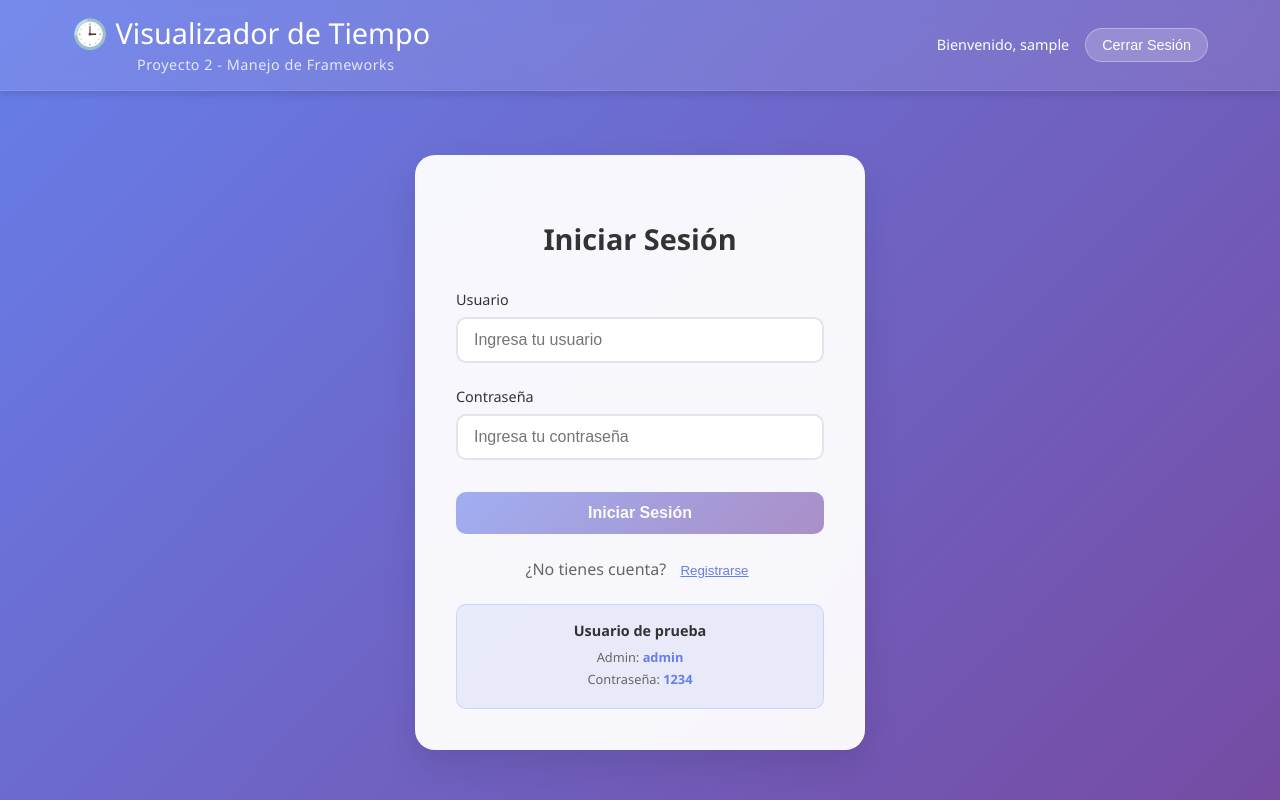
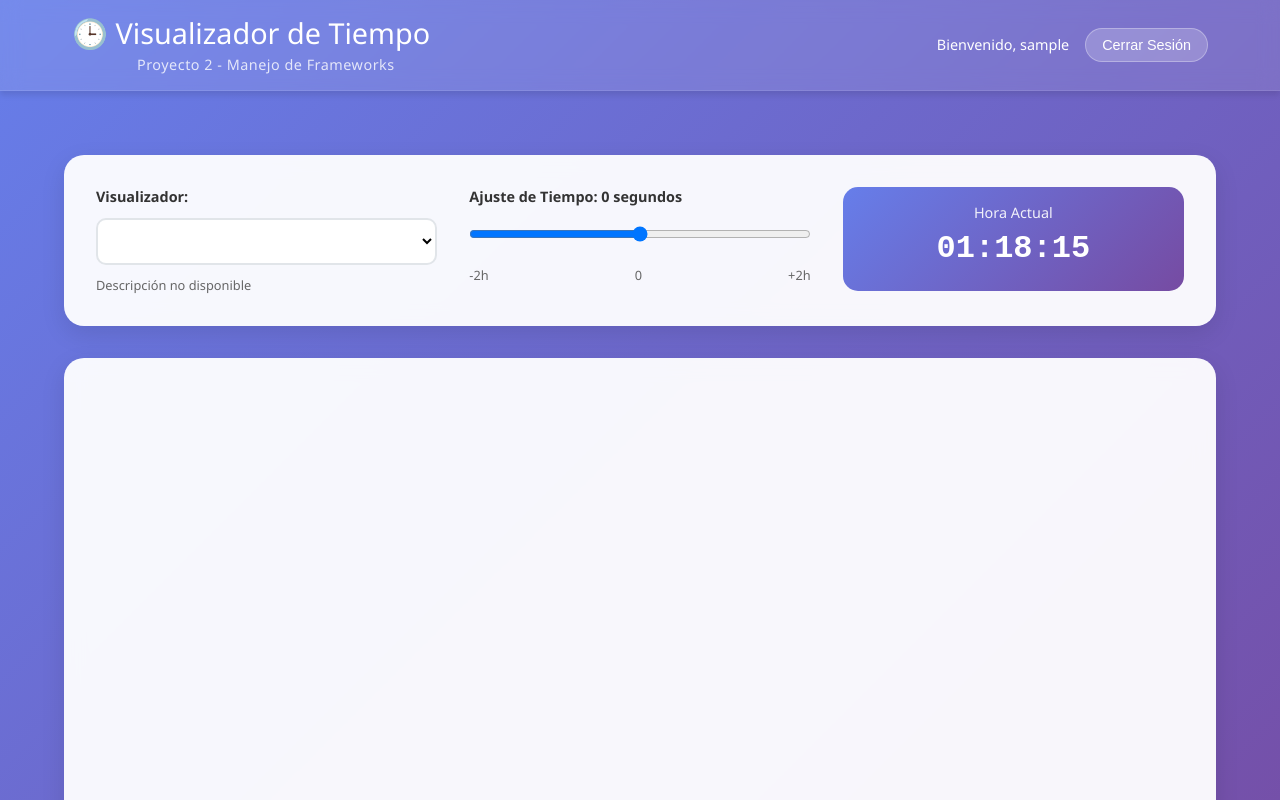
Before and after one commit to gabrp2908/Frameworks_Proyecto2, an Angular app: page /time in a window 1280 px wide. Before the commit this address led to /auth. Shown: the top 800 px of the page. Built offline with nearby package versions, Linux system fonts and the light colour scheme; sample sign-in values are in the browser's storage.

Commit message:
Agregado Componente de Visualización

```diff
--- a/src/app/app.routes.ts
+++ b/src/app/app.routes.ts
@@ -1,9 +1,11 @@
 import { Routes } from '@angular/router';
 import { AuthComponent } from './components/auth/auth.component';
+import { TimeVisualizerComponent } from './components/time-visualizer/time-visualizer.component';
 import { authGuard } from './guards/auth.guard';
 
 export const routes: Routes = [
   { path: '', redirectTo: '/auth', pathMatch: 'full' },
   { path: 'auth', component: AuthComponent },
+  { path: 'time', component: TimeVisualizerComponent, canActivate: [authGuard] },
   { path: '**', redirectTo: '/auth' }
 ];
--- a/src/app/components/auth/auth.component.ts
+++ b/src/app/components/auth/auth.component.ts
@@ -79,7 +79,6 @@ export class AuthComponent {
           success = this.authService.register({
             username,
             password,
-            email: '' // email vacío al eliminarlo
           } as any);
 
           if (!success) {
--- /dev/null
+++ b/src/app/components/time-visualizer/time-visualizer.component.css
@@ -0,0 +1,100 @@
+.time-visualizer-container {
+  padding: 2rem;
+  max-width: 1400px;
+  margin: 0 auto;
+}
+
+.controls-panel {
+  background: rgba(255, 255, 255, 0.95);
+  padding: 2rem;
+  border-radius: 20px;
+  margin-bottom: 2rem;
+  display: grid;
+  grid-template-columns: 1fr 1fr 1fr;
+  gap: 2rem;
+  align-items: start;
+  box-shadow: 0 8px 25px rgba(0, 0, 0, 0.1);
+  backdrop-filter: blur(10px);
+}
+
+.control-group {
+  display: flex;
+  flex-direction: column;
+  gap: 0.75rem;
+}
+
+.control-group label {
+  font-weight: 600;
+  color: #333;
+  font-size: 0.9rem;
+}
+
+.visualizer-description {
+  font-size: 0.8rem;
+  color: #666;
+  line-height: 1.4;
+}
+
+.custom-select {
+  padding: 0.75rem;
+  border: 2px solid #e1e5e9;
+  border-radius: 10px;
+  background: white;
+  font-size: 1rem;
+  cursor: pointer;
+  transition: all 0.3s ease;
+}
+
+.custom-select:focus {
+  outline: none;
+  border-color: var(--blue);
+  box-shadow: 0 0 0 3px rgba(102, 126, 234, 0.1);
+}
+
+.time-slider {
+  width: 100%;
+  margin: 0.5rem 0;
+}
+
+.slider-labels {
+  display: flex;
+  justify-content: space-between;
+  font-size: 0.8rem;
+  color: #666;
+  margin-top: 0.25rem;
+}
+
+.current-time-display {
+  text-align: center;
+  padding: 1rem;
+  background: linear-gradient(135deg, var(--blue), var(--purple));
+  border-radius: 15px;
+  color: white;
+}
+
+.time-label {
+  font-size: 0.9rem;
+  opacity: 0.9;
+  margin-bottom: 0.5rem;
+}
+
+.time-value {
+  font-size: 2rem;
+  font-weight: 700;
+  font-family: 'Courier New', monospace;
+  margin-bottom: 0.5rem;
+}
+
+.date-value {
+  font-size: 0.9rem;
+  opacity: 0.9;
+}
+
+.visualizer-area {
+  background: rgba(255, 255, 255, 0.95);
+  border-radius: 20px;
+  padding: 2rem;
+  min-height: 600px;
+  box-shadow: 0 8px 25px rgba(0, 0, 0, 0.1);
+  backdrop-filter: blur(10px);
+}
--- /dev/null
+++ b/src/app/components/time-visualizer/time-visualizer.component.html
@@ -0,0 +1,46 @@
+<div class="time-visualizer-container">
+  <div class="controls-panel">
+    <div class="control-group">
+      <label for="visualizer-select">Visualizador:</label>
+      <select
+        id="visualizer-select"
+        [(ngModel)]="selectedVisualizer"
+        class="custom-select">
+        <option *ngFor="let viz of visualizers" [value]="viz.value">
+          {{ viz.label }}
+        </option>
+      </select>
+      <div class="visualizer-description">
+        {{ getVisualizerDescription(selectedVisualizer) }}
+      </div>
+    </div>
+
+    <div class="control-group">
+      <label for="time-slider">Ajuste de Tiempo: {{ timeOffset }} segundos</label>
+      <input
+        type="range"
+        id="time-slider"
+        min="-7200"
+        max="7200"
+        [(ngModel)]="timeOffset"
+        (input)="onTimeOffsetChange($event)"
+        class="time-slider">
+      <div class="slider-labels">
+        <span>-2h</span>
+        <span>0</span>
+        <span>+2h</span>
+      </div>
+    </div>
+
+    <div class="current-time-display">
+      <div class="time-label">Hora Actual</div>
+      <div class="time-value">{{ getFormattedTime() }}</div>
+    </div>
+  </div>
+
+  <div class="visualizer-area">
+    <!-- Renderizar el componente dinámicamente -->
+    <ng-container [ngSwitch]="selectedVisualizer">
+    </ng-container>
+  </div>
+</div>
--- /dev/null
+++ b/src/app/components/time-visualizer/time-visualizer.component.ts
@@ -0,0 +1,78 @@
+import { Component, OnDestroy, OnInit } from '@angular/core';
+import { CommonModule } from '@angular/common';
+import { FormsModule } from '@angular/forms';
+import { Subscription } from 'rxjs';
+import { TimeService, TimeState } from '../../services/time.service';
+
+// Importar componentes de visualizadores
+
+interface Visualizer {
+  value: string;
+  label: string;
+  description: string;
+  component: any;
+}
+
+@Component({
+  selector: 'app-time-visualizer',
+  standalone: true,
+  imports: [
+    CommonModule,
+    FormsModule,
+  ],
+  templateUrl: './time-visualizer.component.html',
+  styleUrls: ['./time-visualizer.component.css']
+})
+export class TimeVisualizerComponent implements OnInit, OnDestroy {
+  currentTime: TimeState;
+  timeOffset: number = 0;
+  selectedVisualizer: string = 'binary';
+  private timeSubscription: Subscription | undefined;
+
+  visualizers: Visualizer[] = [
+  ];
+
+  constructor(private timeService: TimeService) {
+    this.currentTime = this.timeService.getCurrentTime();
+  }
+
+  ngOnInit() {
+    this.timeSubscription = this.timeService.getTime().subscribe(time => {
+      this.currentTime = time;
+    });
+  }
+
+  ngOnDestroy() {
+    if (this.timeSubscription) {
+      this.timeSubscription.unsubscribe();
+    }
+  }
+
+  onTimeOffsetChange(event: any): void {
+    this.timeOffset = parseInt(event.target.value);
+    this.timeService.setTimeOffset(this.timeOffset);
+  }
+
+  getVisualizerName(value: string): string {
+    const visualizer = this.visualizers.find(viz => viz.value === value);
+    return visualizer ? visualizer.label : 'Visualizador';
+  }
+
+  getVisualizerDescription(value: string): string {
+    const visualizer = this.visualizers.find(viz => viz.value === value);
+    return visualizer ? visualizer.description : 'Descripción no disponible';
+  }
+
+  getCurrentVisualizer(): any {
+    const visualizer = this.visualizers.find(viz => viz.value === this.selectedVisualizer);
+    return visualizer ? visualizer.component : null;
+  }
+
+  getFormattedTime(): string {
+    if (!this.currentTime?.date) return '00:00:00';
+    const hours = this.currentTime.hours.toString().padStart(2, '0');
+    const minutes = this.currentTime.minutes.toString().padStart(2, '0');
+    const seconds = this.currentTime.seconds.toString().padStart(2, '0');
+    return `${hours}:${minutes}:${seconds}`;
+  }
+}
--- /dev/null
+++ b/src/app/services/time.service.ts
@@ -0,0 +1,58 @@
+import { Injectable } from '@angular/core';
+import { BehaviorSubject, Observable } from 'rxjs';
+
+export interface TimeState {
+  hours: number;
+  minutes: number;
+  seconds: number;
+  totalSeconds: number;
+  date: Date;
+}
+
+@Injectable({
+  providedIn: 'root'
+})
+export class TimeService {
+  private timeOffset = 0;
+  private timeSubject = new BehaviorSubject<TimeState>(this.getCurrentTimeState());
+
+  constructor() {
+    this.startTimeUpdates();
+  }
+
+  private startTimeUpdates(): void {
+    setInterval(() => {
+      this.timeSubject.next(this.getCurrentTimeState());
+    }, 1000);
+  }
+
+  private getCurrentTimeState(): TimeState {
+    const now = new Date();
+    now.setSeconds(now.getSeconds() + this.timeOffset);
+
+    return {
+      hours: now.getHours(),
+      minutes: now.getMinutes(),
+      seconds: now.getSeconds(),
+      totalSeconds: now.getHours() * 3600 + now.getMinutes() * 60 + now.getSeconds(),
+      date: now
+    };
+  }
+
+  setTimeOffset(offset: number): void {
+    this.timeOffset = offset;
+    this.timeSubject.next(this.getCurrentTimeState());
+  }
+
+  getTimeOffset(): number {
+    return this.timeOffset;
+  }
+
+  getTime(): Observable<TimeState> {
+    return this.timeSubject.asObservable();
+  }
+
+  getCurrentTime(): TimeState {
+    return this.getCurrentTimeState();
+  }
+}
```
